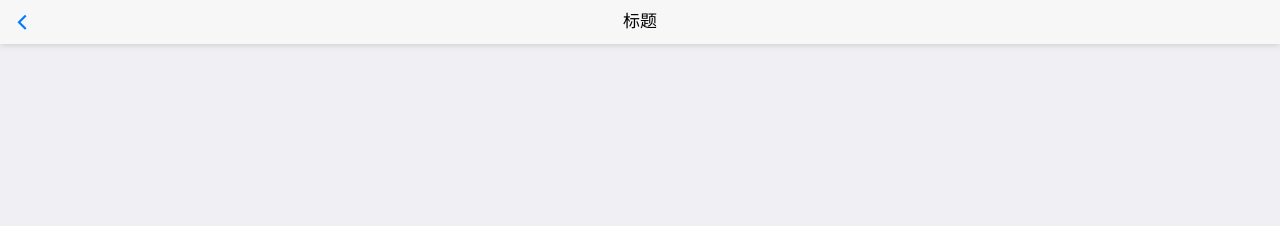
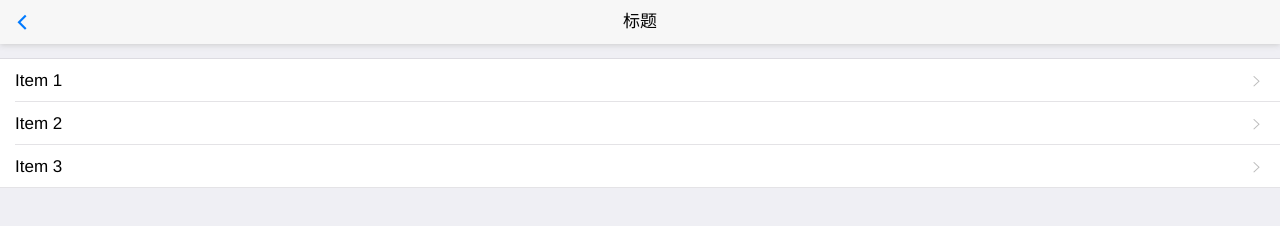
Before and after one commit to syAndroid/webapp, a plain HTML site: page testgit-sy/index.html in a window 1280 px wide. Drawn offline with Linux system fonts and the light colour scheme.

Commit message:
test commit two

```diff
--- a/testgit-sy/index.html
+++ b/testgit-sy/index.html
@@ -15,5 +15,24 @@
 	    <a class="mui-action-back mui-icon mui-icon-left-nav mui-pull-left"></a>
 	    <h1 class="mui-title">标题</h1>
 	</header>
+	<div class="mui-content">
+	    <ul class="mui-table-view">
+	            <li class="mui-table-view-cell">
+	                <a class="mui-navigate-right">
+	                    Item 1
+	                </a>
+	            </li>
+	            <li class="mui-table-view-cell">
+	                <a class="mui-navigate-right">
+	                     Item 2
+	                </a>
+	            </li>
+	            <li class="mui-table-view-cell">
+	                <a class="mui-navigate-right">
+	                     Item 3
+	                </a>
+	            </li>
+	        </ul>
+	</div>
 </body>
 </html>
```
